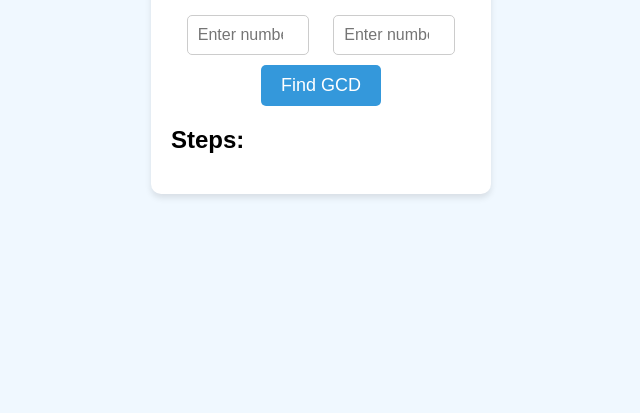
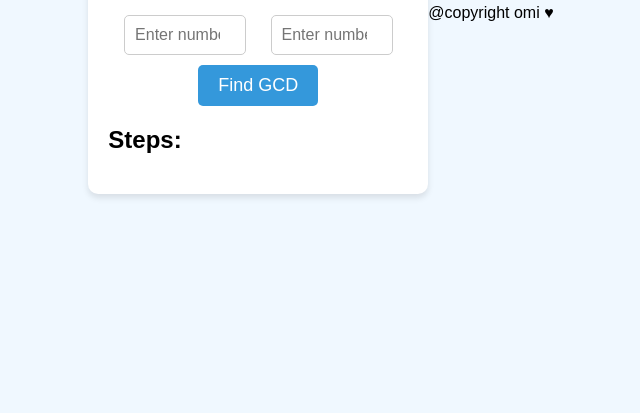
Before and after one commit to omji74/GCD_CAL, a plain HTML site: page index.html in a window 1280 px wide. Shown: the part 387-800 px from the top of the page, without its empty margins (319-959 px from the left). Drawn offline with Linux system fonts and the light colour scheme.

Commit message:
footeradd

```diff
--- a/index.html
+++ b/index.html
@@ -22,5 +22,6 @@
   </div>
 
   <script src="script.js"></script>
+  <footer>@copyright omi &hearts;</footer>
 </body>
 </html>
```
